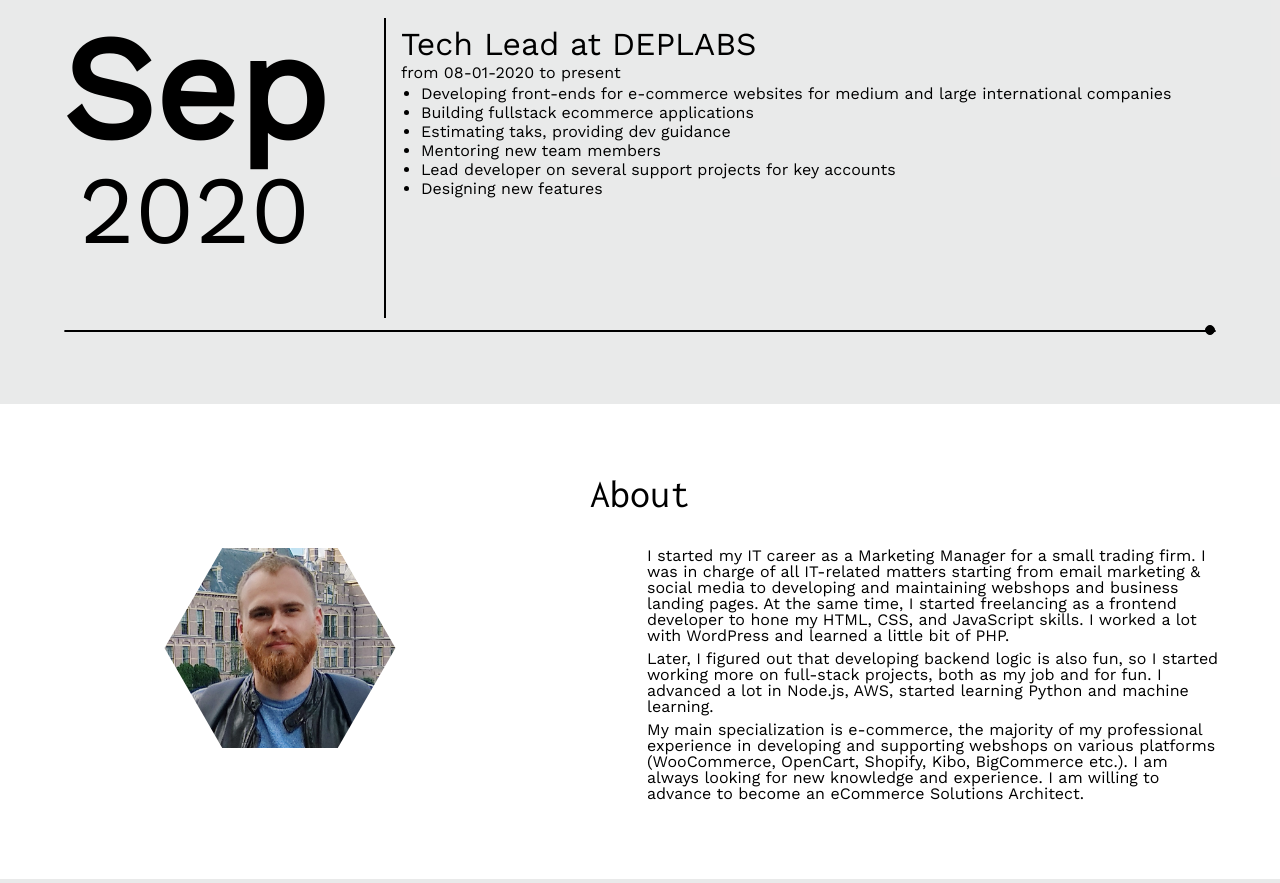
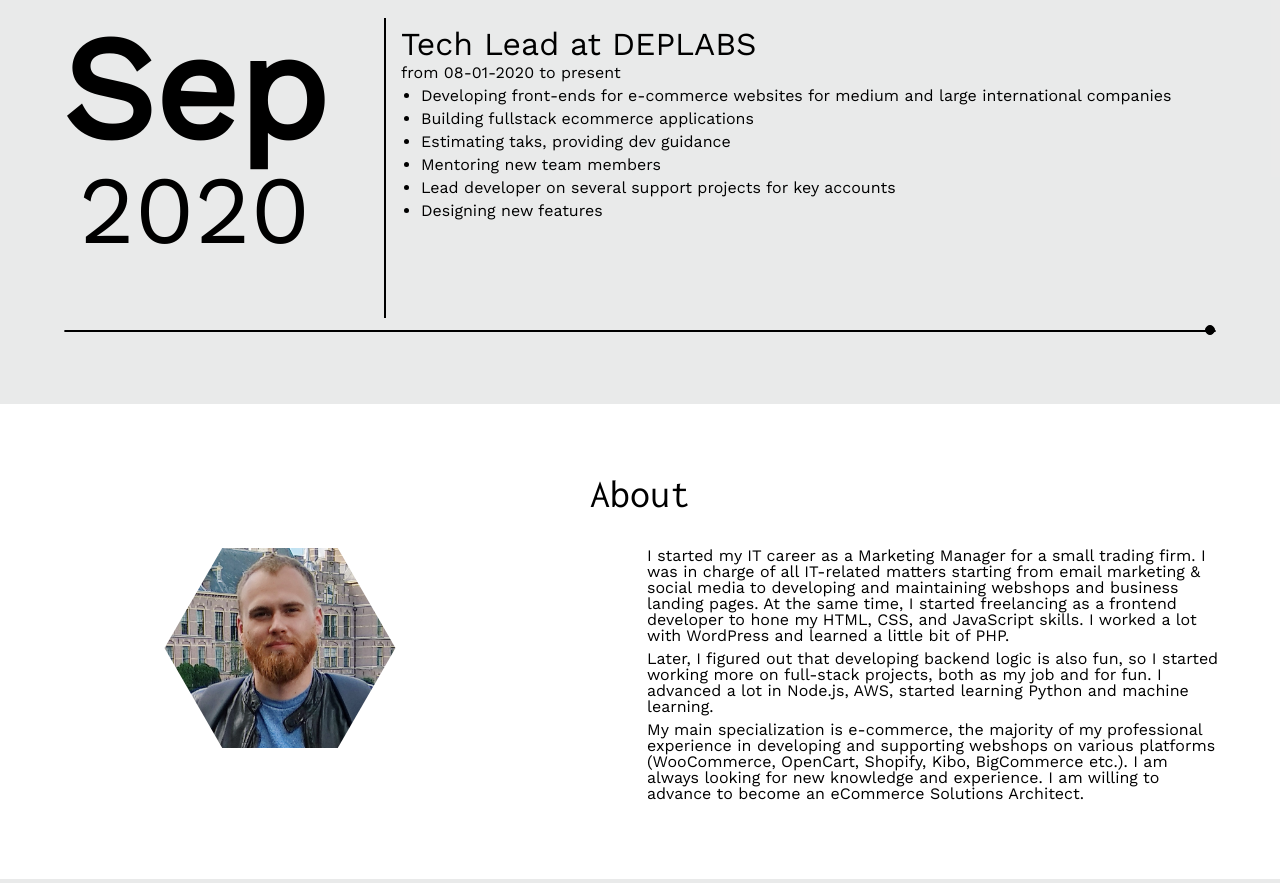
Before and after one commit to vladuma/vladuma.github.io, a Vue app: page / in a window 1280 px wide. Shown: the part 2618-3501 px from the top of the page. Built offline with nearby package versions, Linux system fonts and the light colour scheme; some icons are missing; what vue-typed-js would draw is missing.

Commit message:
fix : styles update

```diff
--- a/src/components/experience/timelineElement.vue
+++ b/src/components/experience/timelineElement.vue
@@ -91,7 +91,7 @@ export default {
                 list-style-type: disc;
 
                 li {
-                    margin: 3px 0;
+                    margin: 7px 0;
                 }
             }
         }
```
